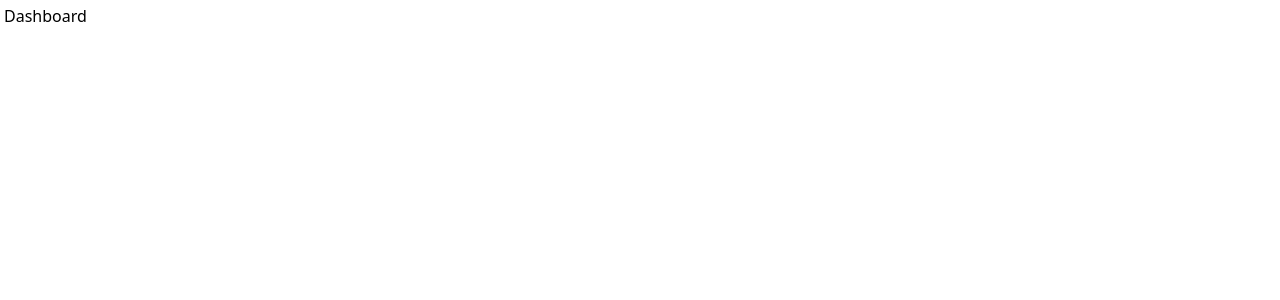
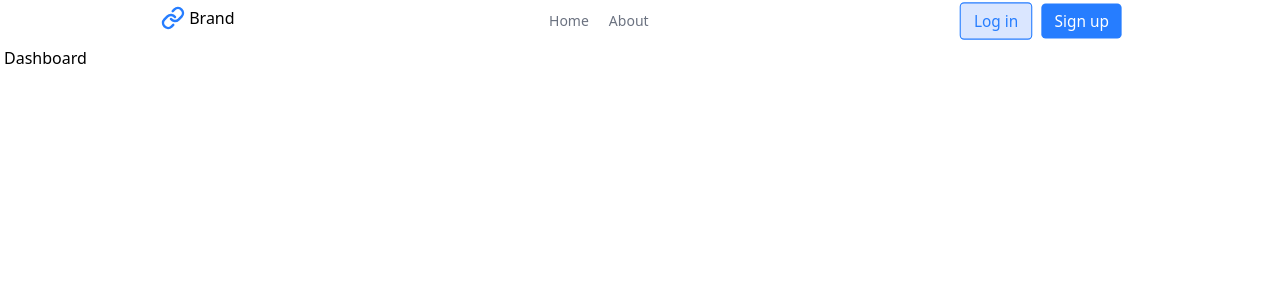
Before and after one commit to Mahesh-Uppunuthula/Linklytic-App, a React (Vite) app: page /dashboard in a window 1280 px wide. Shown: the top 300 px of the page. Built offline with nearby package versions, Linux system fonts and the light colour scheme.

Commit message:
Added Header to App Layout and added Auth Provider to App

```diff
--- a/src/App.tsx
+++ b/src/App.tsx
@@ -5,6 +5,7 @@ import { RootRoutes, AuthRoutes, AppRoutes } from "./Routes";
 import RootLayout from "./Layouts/RootLayout";
 import AuthLayout from "./Layouts/AuthLayout";
 import AppLayout from "./Layouts/AppLayout";
+import { AuthProvider } from "./context/AuthContext";
 const Page404 = lazy(() => import("./Pages/Errors/Page404"));
 
 export default function App() {
@@ -31,7 +32,9 @@ export default function App() {
   ]);
   return (
     <>
-      <RouterProvider router={router} />
+      <AuthProvider>
+        <RouterProvider router={router} />
+      </AuthProvider>
     </>
   );
 }
--- a/src/Layouts/AppLayout.tsx
+++ b/src/Layouts/AppLayout.tsx
@@ -1,9 +1,11 @@
 import { Outlet } from "react-router-dom";
 import { Suspense } from "react";
+import Header from "../Components/Header/Header";
 
 function AppLayout() {
   return (
     <div className="p-1 flex flex-col gap-2 ">
+      <Header />
       <main>
         <Suspense fallback={<div>loading...</div>}>
           <Outlet />
```
